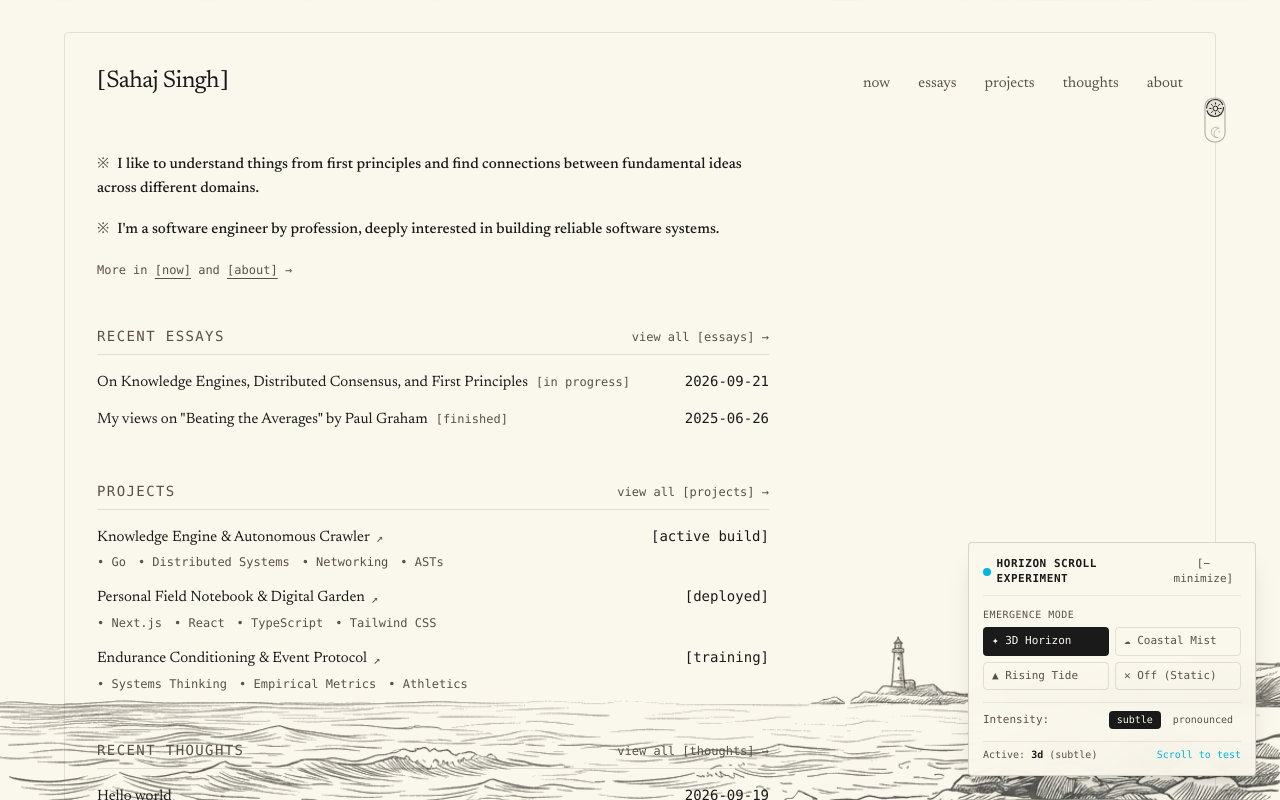
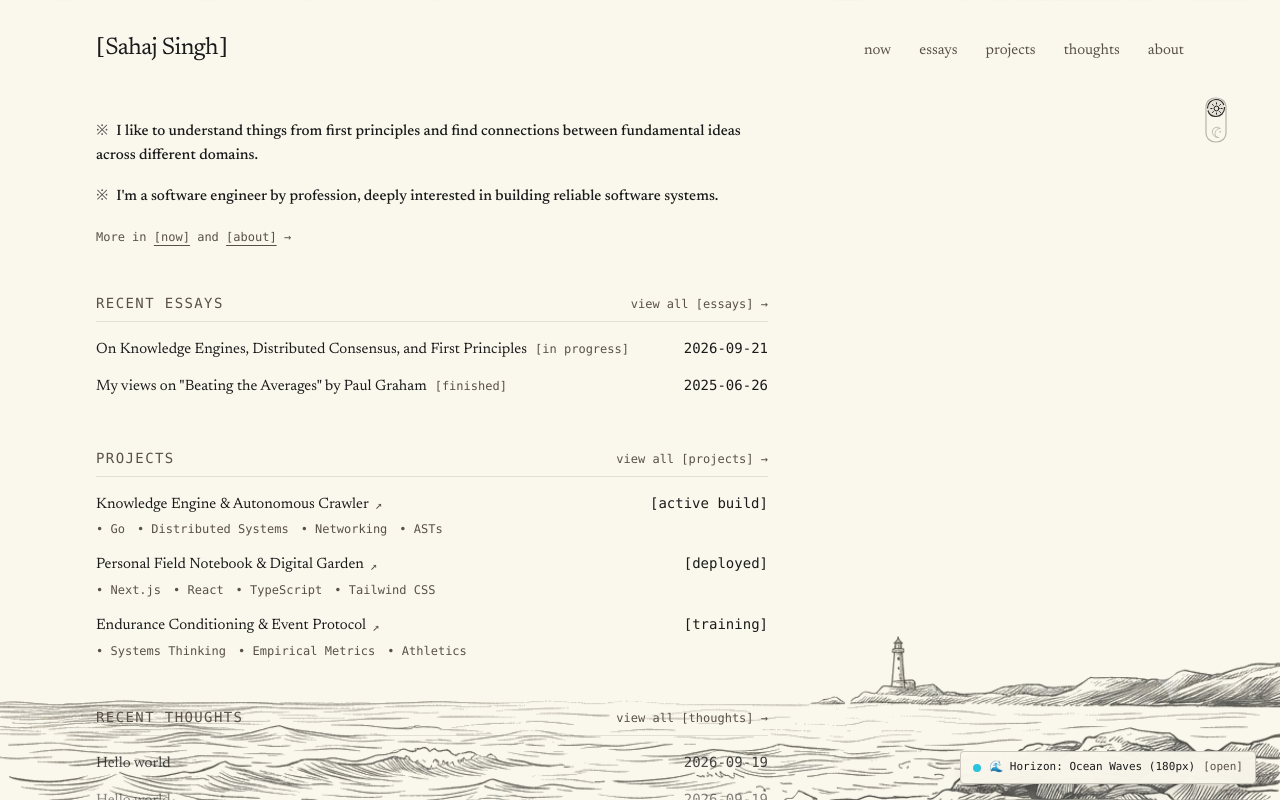
Before and after one commit to sahajdeepsingh651/sahajsingh, a Next.js app: page / in a window 1280 px wide. Shown: the top 800 px of the page. Built offline with nearby package versions, Linux system fonts and the light colour scheme.

Commit message:
feat: implement ocean waves horizon emergence and remove glassframe frosted box

```diff
--- a/src/components/Glassframe.tsx
+++ b/src/components/Glassframe.tsx
@@ -1,33 +1,10 @@
-"use client";
-import { useState, useEffect } from "react";
 export default function GlassFrame({
     children,
 }: {
     children: React.ReactNode;
 }) {
-    const [isScrolled, setIsScrolled] = useState(false);
-    useEffect(() => {
-        const handleScroll = () => {
-            if (window.scrollY > 20) {
-                setIsScrolled(true);
-            } else {
-                setIsScrolled(false);
-            }
-        };
-
-        window.addEventListener("scroll", handleScroll);
-        return () => {
-            window.removeEventListener("scroll", handleScroll);
-        };
-    }, []);
     return (
-        <div
-            className={`relative w-full max-w-6xl mx-auto my-8 p-8 border border-current/10 rounded-sm transition-all duration-500 ${
-                isScrolled
-                    ? "bg-[var(--bg-color)]/70 backdrop-blur-md"
-                    : "bg-transparent backdrop-blur-none"
-            }`}
-        >
+        <div className="relative w-full max-w-6xl mx-auto my-8 px-6 sm:px-8">
             {children}
         </div>
     );
--- a/src/components/HorizonScrollExperiment.tsx
+++ b/src/components/HorizonScrollExperiment.tsx
@@ -1,10 +1,10 @@
 "use client";
 
-import { useState, useEffect, useRef } from "react";
+import { useState, useEffect, useRef, useCallback } from "react";
 import { usePathname } from "next/navigation";
 
-export type HorizonMode = "3d" | "mist" | "rise" | "off";
-export type HorizonIntensity = "subtle" | "pronounced";
+export type HorizonMode = "ocean" | "3d" | "mist" | "rise" | "off";
+export type HorizonDepth = 140 | 180 | 220;
 
 interface HorizonScrollExperimentProps {
     children: React.ReactNode;
@@ -13,186 +13,224 @@ interface HorizonScrollExperimentProps {
 export default function HorizonScrollExperiment({
     children,
 }: HorizonScrollExperimentProps) {
-    const [mode, setMode] = useState<HorizonMode>("3d");
-    const [intensity, setIntensity] = useState<HorizonIntensity>("subtle");
-    const [isExpanded, setIsExpanded] = useState<boolean>(true);
+    const [mode, setMode] = useState<HorizonMode>("ocean");
+    const [depth, setDepth] = useState<HorizonDepth>(180);
+    const [isMaskEnabled, setIsMaskEnabled] = useState<boolean>(true);
+    const [isExpanded, setIsExpanded] = useState<boolean>(false);
+    const [submergedCount, setSubmergedCount] = useState<number>(0);
+
     const containerRef = useRef<HTMLDivElement>(null);
+    const rafRef = useRef<number | null>(null);
     const pathname = usePathname();
 
     // Restore saved preference on mount
     useEffect(() => {
-        const savedMode = (localStorage.getItem("horizon_mode") as HorizonMode) || "3d";
-        const savedIntensity = (localStorage.getItem("horizon_intensity") as HorizonIntensity) || "subtle";
-        setMode(savedMode);
-        setIntensity(savedIntensity);
+        try {
+            const savedMode = (localStorage.getItem("horizon_mode") as HorizonMode) || "ocean";
+            const savedDepth = Number(localStorage.getItem("horizon_depth")) as HorizonDepth || 180;
+            const savedMask = localStorage.getItem("horizon_mask");
+            setMode(savedMode);
+            if ([140, 180, 220].includes(savedDepth)) setDepth(savedDepth);
+            if (savedMask !== null) setIsMaskEnabled(savedMask === "true");
+        } catch {
+            // Ignore localStorage errors in private mode
+        }
     }, []);
 
     // Save preferences
     useEffect(() => {
-        localStorage.setItem("horizon_mode", mode);
-        localStorage.setItem("horizon_intensity", intensity);
-    }, [mode, intensity]);
+        try {
+            localStorage.setItem("horizon_mode", mode);
+            localStorage.setItem("horizon_depth", depth.toString());
+            localStorage.setItem("horizon_mask", isMaskEnabled.toString());
+        } catch {
+            // Ignore localStorage errors
+        }
+    }, [mode, depth, isMaskEnabled]);
 
-    // Attach scroll horizon observer to sections and elements
-    useEffect(() => {
-        if (mode === "off" || !containerRef.current) return;
+    // Active scroll evaluation: tracks elements crossing the ocean waves threshold
+    const updateElementStates = useCallback(() => {
+        if (!containerRef.current || mode === "off") {
+            setSubmergedCount(0);
+            return;
+        }
 
-        const container = containerRef.current;
-        // Observe top-level semantic sections, articles, and list items
-        const targets = container.querySelectorAll<HTMLElement>(
-            "section, article > div, article > p, article > h2, ul.space-y-6 > li, header.pb-6"
+        const horizonThreshold = window.innerHeight - depth;
+        const targets = containerRef.current.querySelectorAll<HTMLElement>(
+            "section, article, ul.space-y-3 > li, ul.space-y-4 > li, ul.space-y-6 > li, .horizon-item"
         );
 
-        if (!targets.length) return;
-
-        const observer = new IntersectionObserver(
-            (entries) => {
-                entries.forEach((entry) => {
-                    const target = entry.target as HTMLElement;
-                    if (entry.isIntersecting) {
-                        target.setAttribute("data-horizon-state", "visible");
-                    } else if (entry.boundingClientRect.top > 0) {
-                        // Element is below the viewport threshold (beyond horizon)
-                        target.setAttribute("data-horizon-state", "hidden");
-                    }
-                });
-            },
-            {
-                rootMargin: "0px 0px -40px 0px",
-                threshold: [0, 0.1],
-            }
-        );
+        let submerged = 0;
 
         targets.forEach((el) => {
             const rect = el.getBoundingClientRect();
-            // If already on screen on initial load, show it; otherwise mark beyond horizon
-            if (rect.top < window.innerHeight - 40) {
+            // If top is beyond the horizon threshold, mark it submerged behind waves
+            if (rect.top > horizonThreshold) {
+                el.setAttribute("data-horizon-state", "hidden");
+                submerged++;
+            } else {
                 el.setAttribute("data-horizon-state", "visible");
-            } else {
-                el.setAttribute("data-horizon-state", "hidden");
             }
-            observer.observe(el);
         });
 
+        setSubmergedCount(submerged);
+    }, [mode, depth]);
+
+    // Scroll and resize listener
+    useEffect(() => {
+        if (mode === "off") {
+            if (containerRef.current) {
+                const targets = containerRef.current.querySelectorAll<HTMLElement>("[data-horizon-state]");
+                targets.forEach((el) => el.removeAttribute("data-horizon-state"));
+            }
+            setSubmergedCount(0);
+            return;
+        }
+
+        const handleScrollOrResize = () => {
+            if (rafRef.current) cancelAnimationFrame(rafRef.current);
+            rafRef.current = requestAnimationFrame(updateElementStates);
+        };
+
+        // Initial measurement
+        handleScrollOrResize();
+
+        window.addEventListener("scroll", handleScrollOrResize, { passive: true });
+        window.addEventListener("resize", handleScrollOrResize, { passive: true });
+
         return () => {
-            observer.disconnect();
-            targets.forEach((el) => {
-                el.removeAttribute("data-horizon-state");
-            });
+            if (rafRef.current) cancelAnimationFrame(rafRef.current);
+            window.removeEventListener("scroll", handleScrollOrResize);
+            window.removeEventListener("resize", handleScrollOrResize);
         };
-    }, [mode, intensity, pathname]);
-
-    // Dynamic variable styling based on intensity
-    const tilt = intensity === "pronounced" ? "26deg" : "16deg";
-    const yShift = intensity === "pronounced" ? "65px" : "38px";
-    const blurAmount = intensity === "pronounced" ? "3px" : "1.5px";
-    const scaleFactor = intensity === "pronounced" ? "0.94" : "0.97";
+    }, [mode, depth, pathname, updateElementStates]);
 
     return (
         <>
-            {/* Scoped CSS for the Horizon Perspective and Atmosphere */}
+            {/* Scoped CSS for the Horizon Perspective, Emergence, and Viewport Masking */}
             <style jsx global>{`
-                .horizon-container[data-horizon-mode="3d"] {
-                    perspective: 1100px;
-                    perspective-origin: center 40%;
+                /* Viewport Mask: ensures thoughts and content dissolve behind the ocean waves */
+                .horizon-container[data-mask="true"] {
+                    -webkit-mask-image: linear-gradient(
+                        to bottom,
+                        black 0%,
+                        black calc(100vh - ${depth}px),
+                        rgba(0, 0, 0, 0.4) calc(100vh - ${Math.round(depth * 0.6)}px),
+                        transparent calc(100vh - ${Math.round(depth * 0.2)}px)
+                    );
+                    mask-image: linear-gradient(
+                        to bottom,
+                        black 0%,
+                        black calc(100vh - ${depth}px),
+                        rgba(0, 0, 0, 0.4) calc(100vh - ${Math.round(depth * 0.6)}px),
+                        transparent calc(100vh - ${Math.round(depth * 0.2)}px)
+                    );
                 }
 
+                /* Mode: Ocean Horizon (Pure clean emergence from behind waves) */
+                .horizon-container[data-horizon-mode="ocean"] [data-horizon-state="hidden"] {
+                    transform: translateY(18px);
+                    opacity: 0.25;
+                    pointer-events: none;
+                    transition: transform 0.4s ease-out, opacity 0.35s ease-out;
+                }
+                .horizon-container[data-horizon-mode="ocean"] [data-horizon-state="visible"] {
+                    transform: translateY(0px);
+                    opacity: 1;
+                    transition: transform 0.6s cubic-bezier(0.16, 1, 0.3, 1), opacity 0.5s ease-out;
+                }
+
+                /* Mode: 3D Curve (Curving over the earth/ocean horizon) */
+                .horizon-container[data-horizon-mode="3d"] {
+                    perspective: 1000px;
+                    perspective-origin: center 75%;
+                }
                 .horizon-container[data-horizon-mode="3d"] [data-horizon-state="hidden"] {
-                    transform: rotateX(${tilt}) translateY(${yShift}) scale(${scaleFactor});
+                    transform: rotateX(22deg) translateY(32px) scale(0.96);
                     opacity: 0.15;
-                    filter: blur(${blurAmount});
                     transform-origin: center bottom;
                     pointer-events: none;
+                    transition: transform 0.45s ease-out, opacity 0.35s ease-out;
                 }
-
                 .horizon-container[data-horizon-mode="3d"] [data-horizon-state="visible"] {
                     transform: rotateX(0deg) translateY(0px) scale(1);
                     opacity: 1;
-                    filter: blur(0px);
                     transform-origin: center bottom;
-                    transition: transform 0.85s cubic-bezier(0.16, 1, 0.3, 1),
-                                opacity 0.85s ease-out,
-                                filter 0.85s ease-out;
+                    transition: transform 0.7s cubic-bezier(0.16, 1, 0.3, 1), opacity 0.6s ease-out;
                 }
 
+                /* Mode: Coastal Mist (Soft sea-fog dissolution at the waterline) */
                 .horizon-container[data-horizon-mode="mist"] [data-horizon-state="hidden"] {
-                    transform: translateY(${yShift});
+                    transform: translateY(24px);
+                    filter: blur(3.5px);
                     opacity: 0.1;
-                    filter: blur(${intensity === "pronounced" ? "4px" : "2.5px"});
                     pointer-events: none;
+                    transition: transform 0.45s ease, filter 0.35s ease, opacity 0.35s ease;
+                }
+                .horizon-container[data-horizon-mode="mist"] [data-horizon-state="visible"] {
+                    transform: translateY(0px);
+                    filter: blur(0px);
+                    opacity: 1;
+                    transition: transform 0.7s cubic-bezier(0.16, 1, 0.3, 1), filter 0.55s ease, opacity 0.55s ease;
                 }
 
-                .horizon-container[data-horizon-mode="mist"] [data-horizon-state="visible"] {
-                    transform: translateY(0px);
-                    opacity: 1;
-                    filter: blur(0px);
-                    transition: transform 0.8s cubic-bezier(0.16, 1, 0.3, 1),
-                                opacity 0.8s ease-out,
-                                filter 0.8s ease-out;
-                }
-
+                /* Mode: Rising Tide (Kinetic buoyant upward float) */
                 .horizon-container[data-horizon-mode="rise"] [data-horizon-state="hidden"] {
-                    transform: translateY(${intensity === "pronounced" ? "80px" : "45px"});
+                    transform: translateY(48px);
                     opacity: 0;
                     pointer-events: none;
+                    transition: transform 0.4s ease-out, opacity 0.3s ease-out;
                 }
-
                 .horizon-container[data-horizon-mode="rise"] [data-horizon-state="visible"] {
                     transform: translateY(0px);
                     opacity: 1;
-                    transition: transform 0.9s cubic-bezier(0.18, 0.9, 0.25, 1),
-                                opacity 0.8s ease-out;
+                    transition: transform 0.8s cubic-bezier(0.16, 1, 0.3, 1), opacity 0.6s ease-out;
                 }
             `}</style>
 
-            {/* The Main Content Container wrapped with horizon attributes */}
+            {/* The Main Content Container with bottom padding so thoughts can scroll completely clear of waves */}
             <div
                 ref={containerRef}
-                className="horizon-container relative transition-all duration-300"
+                className="horizon-container relative pb-48 sm:pb-60 transition-all duration-300"
                 data-horizon-mode={mode}
+                data-mask={mode !== "off" && isMaskEnabled ? "true" : "false"}
             >
                 {children}
             </div>
 
-            {/* Optional Horizon Mist Line when in Mist mode */}
-            {mode === "mist" && (
-                <div
-                    aria-hidden="true"
-                    className="pointer-events-none fixed bottom-0 left-0 right-0 h-28 bg-gradient-to-t from-[var(--bg-color)] via-[var(--bg-color)]/70 to-transparent z-20 transition-opacity duration-300"
-                />
-            )}
-
             {/* Interactive Horizon Experiment Controller */}
             <aside
                 aria-label="Horizon Scroll Experiment Dock"
-                className="fixed right-4 sm:right-6 bottom-6 z-50 font-mono text-xs text-[var(--text-muted)]"
+                className="fixed right-4 sm:right-6 bottom-4 z-50 font-mono text-xs text-[var(--text-muted)]"
             >
                 {!isExpanded ? (
                     <button
                         type="button"
                         onClick={() => setIsExpanded(true)}
                         className="px-3 py-2 rounded border border-current/20 bg-[var(--bg-color)]/95 backdrop-blur-md shadow-lg text-[11px] text-[var(--text-color)] hover:border-current/40 transition-colors flex items-center gap-2 cursor-pointer"
-                        title="Open Horizon Scroll Controller"
+                        title="Open Horizon Emergence Controller"
                     >
                         <span className="w-2 h-2 rounded-full bg-cyan-500 animate-pulse" />
-                        <span>🌅 Horizon: {mode === "3d" ? "3D Curve" : mode}</span>
+                        <span>
+                            🌊 Horizon: {mode === "ocean" ? "Ocean Waves" : mode === "3d" ? "3D Curve" : mode} ({depth}px)
+                        </span>
                         <span className="text-[var(--text-muted)]">[open]</span>
                     </button>
                 ) : (
-                    <div className="p-3.5 rounded border border-current/20 bg-[var(--bg-color)]/95 backdrop-blur-md shadow-xl space-y-3 w-72 max-w-[calc(100vw-2rem)]">
+                    <div className="p-3.5 rounded border border-current/20 bg-[var(--bg-color)]/95 backdrop-blur-md shadow-xl space-y-3 w-80 max-w-[calc(100vw-2rem)]">
                         {/* Header */}
                         <div className="flex items-center justify-between border-b border-current/10 pb-2">
                             <span className="text-[11px] uppercase tracking-wider font-semibold text-[var(--text-color)] flex items-center gap-1.5">
                                 <span className="w-2 h-2 rounded-full bg-cyan-500" />
-                                Horizon Scroll Experiment
+                                Ocean Horizon Emergence
                             </span>
                             <button
                                 type="button"
                                 onClick={() => setIsExpanded(false)}
                                 className="text-[11px] text-[var(--text-muted)] hover:text-[var(--text-color)] hover:underline cursor-pointer"
-                                title="Minimize controller to corner"
+                                title="Minimize controller"
                             >
-                                [− minimize]
+                                [− close]
                             </button>
                         </div>
 
@@ -204,6 +242,17 @@ export default function HorizonScrollExperiment({
                             <div className="grid grid-cols-2 gap-1.5">
                                 <button
                                     type="button"
+                                    onClick={() => setMode("ocean")}
+                                    className={`px-2 py-1.5 rounded text-[11px] text-left border cursor-pointer transition-colors ${
+                                        mode === "ocean"
+                                            ? "bg-[var(--text-color)] text-[var(--bg-color)] font-medium border-transparent"
+                                            : "border-current/15 text-[var(--text-muted)] hover:text-[var(--text-color)] hover:bg-current/10"
+                                    }`}
+                                >
+                                    🌊 Ocean Horizon
+                                </button>
+                                <button
+                                    type="button"
                                     onClick={() => setMode("3d")}
                                     className={`px-2 py-1.5 rounded text-[11px] text-left border cursor-pointer transition-colors ${
                                         mode === "3d"
@@ -211,7 +260,7 @@ export default function HorizonScrollExperiment({
                                             : "border-current/15 text-[var(--text-muted)] hover:text-[var(--text-color)] hover:bg-current/10"
                                     }`}
                                 >
-                                    ✦ 3D Horizon
+                                    🌅 3D Curve
                                 </button>
                                 <button
                                     type="button"
@@ -238,44 +287,70 @@ export default function HorizonScrollExperiment({
                                 <button
                                     type="button"
                                     onClick={() => setMode("off")}
-                                    className={`px-2 py-1.5 rounded text-[11px] text-left border cursor-pointer transition-colors ${
+                                    className={`col-span-2 px-2 py-1.5 rounded text-[11px] text-left border cursor-pointer transition-colors ${
                                         mode === "off"
                                             ? "bg-[var(--text-color)] text-[var(--bg-color)] font-medium border-transparent"
                                             : "border-current/15 text-[var(--text-muted)] hover:text-[var(--text-color)] hover:bg-current/10"
                                     }`}
                                 >
-                                    ✕ Off (Static)
+                                    ✕ Off (Static Overlap — shows text collision)
                                 </button>
                             </div>
                         </div>
 
-                        {/* Intensity Setting (when not off) */}
+                        {/* Horizon Depth / Waterline Cutoff */}
                         {mode !== "off" && (
                             <div className="pt-2 border-t border-current/10 flex items-center justify-between text-[11px]">
-                                <span className="text-[var(--text-muted)]">Intensity:</span>
+                                <span className="text-[var(--text-muted)]">Wave Horizon:</span>
                                 <div className="flex items-center gap-1">
-                                    {(["subtle", "pronounced"] as const).map((lvl) => (
+                                    {([140, 180, 220] as const).map((h) => (
                                         <button
-                                            key={lvl}
+                                            key={h}
                                             type="button"
-                                            onClick={() => setIntensity(lvl)}
+                                            onClick={() => setDepth(h)}
                                             className={`px-2 py-0.5 rounded text-[10px] cursor-pointer transition-colors ${
-                                                intensity === lvl
+                                                depth === h
                                                     ? "bg-[var(--text-color)] text-[var(--bg-color)] font-medium"
                                                     : "text-[var(--text-muted)] hover:text-[var(--text-color)] hover:bg-current/10"
                                             }`}
                                         >
-                                            {lvl}
+                                            {h}px {h === 180 ? "(std)" : h === 220 ? "(high)" : "(low)"}
                                         </button>
                                     ))}
                                 </div>
                             </div>
                         )}
 
+                        {/* Occlusion Mask Toggle */}
+                        {mode !== "off" && (
+                            <div className="pt-2 border-t border-current/10 flex items-center justify-between text-[11px]">
+                                <span className="text-[var(--text-muted)]">Behind Waves:</span>
+                                <button
+                                    type="button"
+                                    onClick={() => setIsMaskEnabled(!isMaskEnabled)}
+                                    className={`px-2 py-0.5 rounded text-[10px] cursor-pointer transition-colors ${
+                                        isMaskEnabled
+                                            ? "bg-emerald-600/20 text-emerald-600 dark:text-emerald-400 font-medium"
+                                            : "bg-red-500/10 text-red-500 font-medium"
+                                    }`}
+                                >
+                                    {isMaskEnabled ? "[Mask: ON]" : "[Mask: OFF]"}
+                                </button>
+                            </div>
+                        )}
+
                         {/* Status Readout */}
-                        <div className="pt-1.5 border-t border-current/10 text-[10px] text-[var(--text-muted)] flex items-center justify-between">
-                            <span>Active: <strong className="text-[var(--text-color)]">{mode}</strong> ({intensity})</span>
-                            <span className="text-cyan-500 font-medium">Scroll to test</span>
+                        <div className="pt-1.5 border-t border-current/10 text-[10px] text-[var(--text-muted)] flex flex-col gap-1">
+                            <div className="flex items-center justify-between">
+                                <span>Glassframe card:</span>
+                                <span className="text-emerald-600 dark:text-emerald-400 font-medium">Removed ✓</span>
+                            </div>
+                            <div className="flex items-center justify-between">
+                                <span>Submerged elements:</span>
+                                <span className="text-cyan-500 font-medium">
+                                    {mode === "off" ? "0 (off)" : `${submergedCount} behind waves`}
+                                </span>
+                            </div>
                         </div>
                     </div>
                 )}
```
